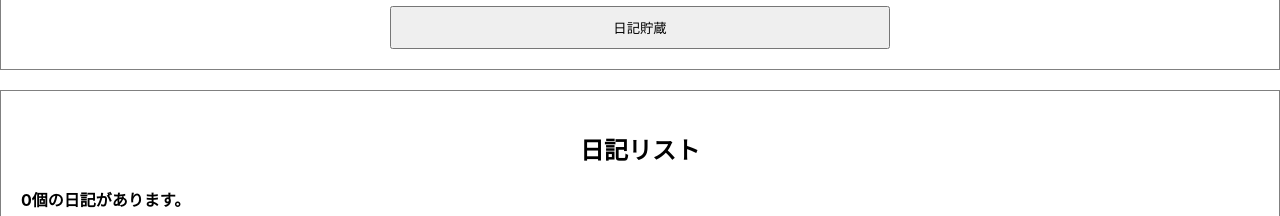
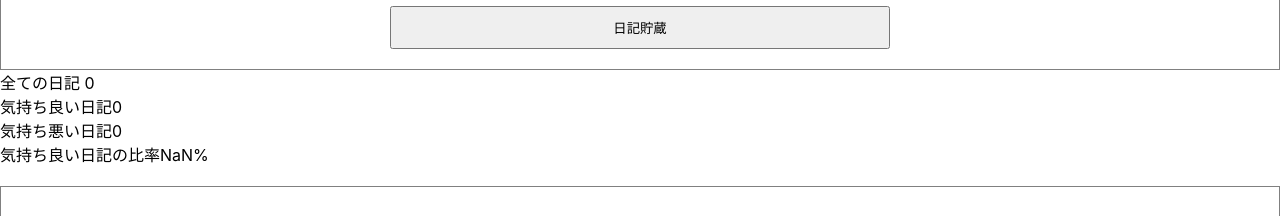
Before and after one commit to mocking-tiger/simple-diary, a React (Create React App) app: page / in a window 1280 px wide. Shown: the part 404-620 px from the top of the page. Built offline with nearby package versions, Linux system fonts and the light colour scheme; no server answers.

Commit message:
useMemo練習

```diff
--- a/src/App.js
+++ b/src/App.js
@@ -1,4 +1,4 @@
-import { useEffect, useRef, useState } from "react";
+import { useEffect, useMemo, useRef, useState } from "react";
 import "./App.css";
 import DiaryEditor from "./DiaryEditor";
 import DiaryList from "./DiaryList";
@@ -53,9 +53,23 @@ function App() {
     );
   };
 
+  const getDiaryAnalysis = useMemo(() => {
+    console.log("日記の分析はじめ");
+    const goodCount = data.filter((it) => it.emotion >= 3).length;
+    const badCount = data.length - goodCount;
+    const goodRatio = (goodCount / data.length) * 100;
+    return { goodCount, badCount, goodRatio };
+  }, [data.length]);
+
+  const { goodCount, badCount, goodRatio } = getDiaryAnalysis;
+
   return (
     <div className="App">
       <DiaryEditor onCreate={onCreate} />
+      <div>全ての日記 {data.length}</div>
+      <div>気持ち良い日記{goodCount}</div>
+      <div>気持ち悪い日記{badCount}</div>
+      <div>気持ち良い日記の比率{goodRatio}%</div>
       <DiaryList onRemove={onRemove} diaryList={data} onEdit={onEdit} />
     </div>
   );
```
